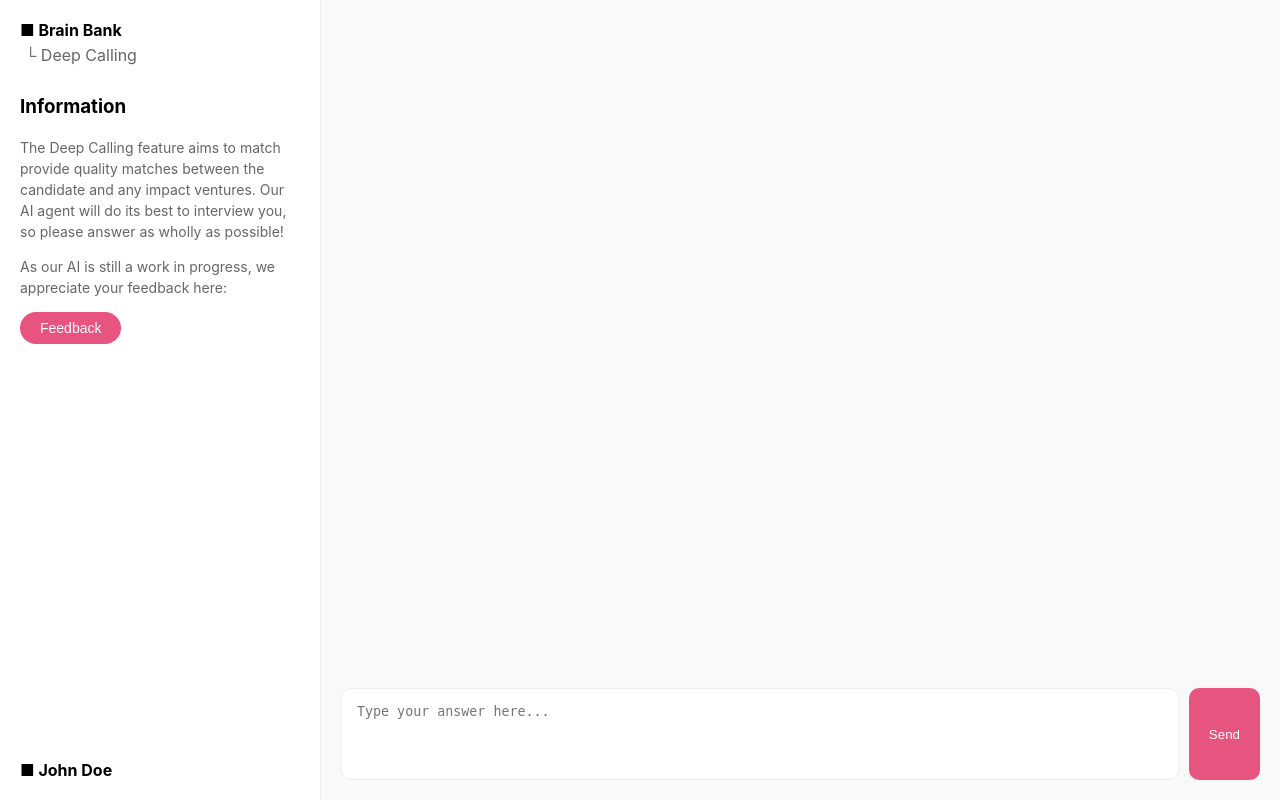
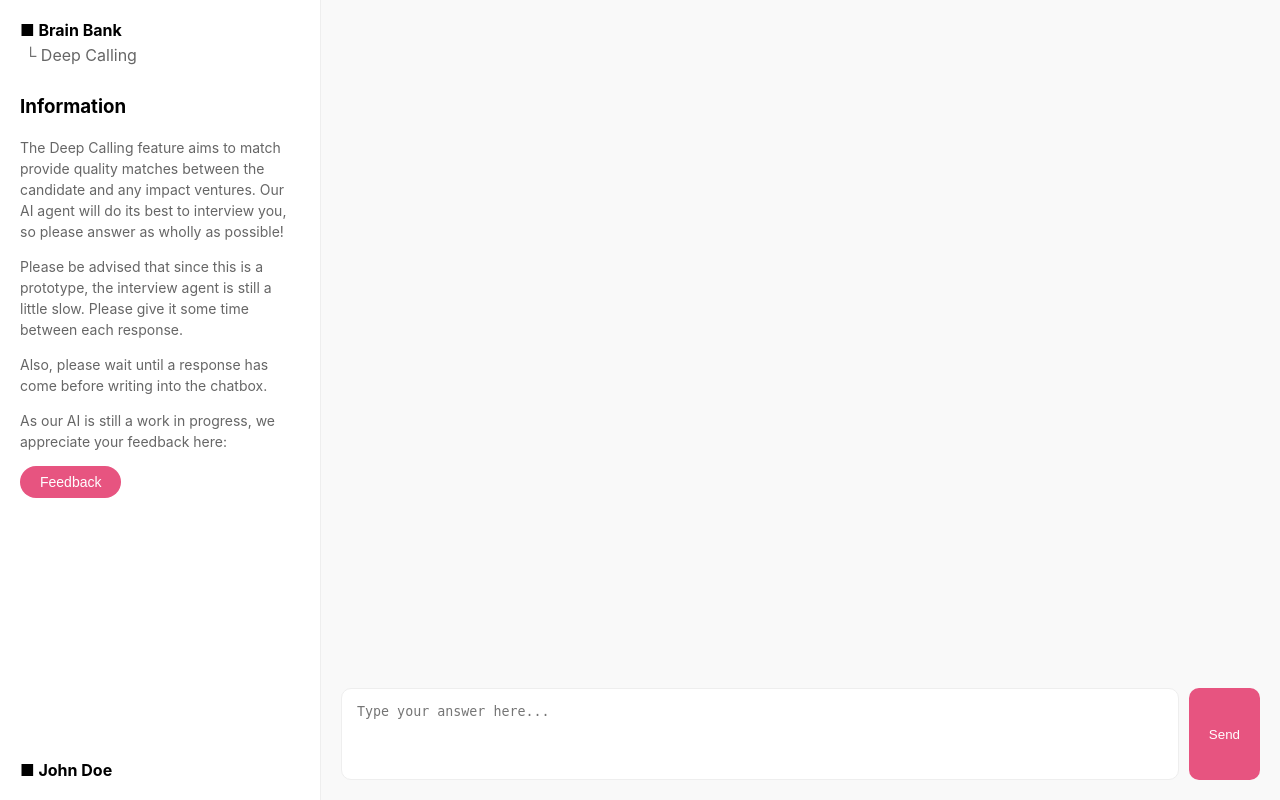
Before and after one commit to ChrisDemSas/BrainBank-Deep-Calling-V1, a Flask app: template templates/index.html in a window 1280 px wide. Run offline with Flask 3, Linux system fonts and the light colour scheme; the template is opened without the code that fills it, so the values that code supplies are empty.

Commit message:
Added Please Wait... Page after answering questions

```diff
--- a/static/js/chat-script.js
+++ b/static/js/chat-script.js
@@ -61,18 +61,20 @@ class ChatInterface {
 
         if (this.questionCount < this.maxQuestions) {
             setTimeout(() => { // Get the next question
-                this.addMessage("Analyzing Response...")
                     fetch("/get_response", {
                         method: "POST",
                         headers: {"Content-Type": "application/x-www-form-urlencoded" },
                         body: `message=${userInput}`
                     })
-                    .then(response => response.json())
+                    .then(response => {
+                        return response.json();
+                    })
                     .then(data => {
-                        this.addMessage(data.question)
+                        this.addMessage(data.question);
                     })
             }, 1000);
         } else {
+            this.addMessage("You're all done! Press the 'View Results' button to view your results.")
             this.inputContainer.classList.add('hidden');
             this.viewResults.classList.add('visible');
         }
@@ -89,6 +91,31 @@ class ChatInterface {
     // Results Showcase
 
     async showResults () {
+        document.querySelector('.container').innerHTML = `
+        <div class="container">
+            <div class="sidebar">
+                <div class="logo">
+                    <div class="brain-bank">■ Brain Bank</div>
+                    <div class="deep-calling">└ Deep Calling</div>
+                </div>
+
+                <div class="info-section">
+                    <h3>Information</h3>
+                    <p>The Deep Calling feature aims to match provide quality matches between the candidate and any impact ventures. Our AI agent will do its best to interview you, so please answer as wholly as possible!</p>
+                    <p>Please be advised that since this is a prototype, the interview agent is still a little slow. Please give it some time between each response.</p>
+                    <p>Also, please wait until a response has come before writing into the chatbox. </p>
+                    <p class="feedback-note">As our AI is still a work in progress, we appreciate your feedback here:</p>
+                    <button class="feedback-btn">Feedback</button>
+                </div>
+
+                <div class="user-info">■ John Doe</div>
+            </div>
+            </div>
+
+            <div class="results-page">
+                <h2>■ Please Wait....</h2>
+            </div>
+        `
         const results = await this.fetchResults();
 
         // Create the base container structure
@@ -103,7 +130,8 @@ class ChatInterface {
                 <div class="info-section">
                     <h3>Information</h3>
                     <p>The Deep Calling feature aims to match provide quality matches between the candidate and any impact ventures. Our AI agent will do its best to interview you, so please answer as wholly as possible!</p>
-
+                    <p>Please be advised that since this is a prototype, the interview agent is still a little slow. Please give it some time between each response.</p>
+                    <p>Also, please wait until a response has come before writing into the chatbox. </p>
                     <p class="feedback-note">As our AI is still a work in progress, we appreciate your feedback here:</p>
                     <button class="feedback-btn">Feedback</button>
                 </div>
--- a/templates/index.html
+++ b/templates/index.html
@@ -16,8 +16,10 @@
 
             <div class="info-section">
                 <h3>Information</h3>
-                <p>The Deep Calling feature aims to match provide quality matches between the candidate and any impact ventures. Our AI agent will do its best to interview you, so please answer as wholly as possible!</p>
-
+                <p>The Deep Calling feature aims to match provide quality matches between the candidate and any impact ventures. Our AI agent will do its best to interview you, so please answer as wholly as possible!
+                </p>
+                <p>Please be advised that since this is a prototype, the interview agent is still a little slow. Please give it some time between each response.</p>
+                <p>Also, please wait until a response has come before writing into the chatbox.</p>
                 <p class="feedback-note">As our AI is still a work in progress, we appreciate your feedback here:</p>
                 <button class="feedback-btn">Feedback</button>
             </div>
```
